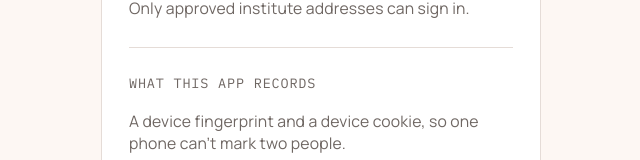
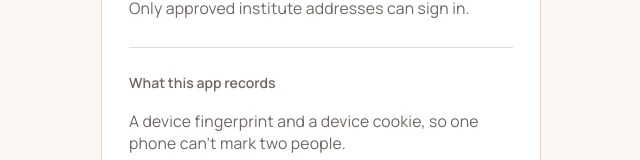
Before and after one commit to bphcerp/qr-code-attendance, a Next.js app: page /login in a window 1280 px wide. Shown: the part 305-465 px from the top of the page, without its empty margins (319-959 px from the left). Built offline with nearby package versions, Linux system fonts and the light colour scheme; no server answers.

Commit message:
style: refine metadata typography

```diff
--- a/src/app/globals.css
+++ b/src/app/globals.css
@@ -304,18 +304,18 @@ p {
 }
 
 .meta {
-  font-family: var(--mono);
-  font-size: 0.75rem;
-  letter-spacing: 0.06em;
-  text-transform: uppercase;
+  font-family: var(--sans);
+  font-size: 0.78rem;
+  font-weight: 600;
+  letter-spacing: 0;
   color: var(--text-l);
 }
 
 .meta-lg {
-  font-family: var(--mono);
+  font-family: var(--sans);
   font-size: 0.875rem;
-  letter-spacing: 0.06em;
-  text-transform: uppercase;
+  font-weight: 600;
+  letter-spacing: -0.01em;
   color: var(--text-l);
 }
 
```
